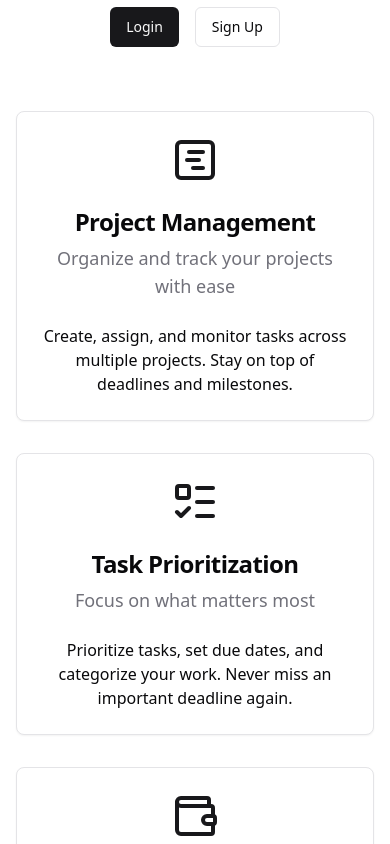
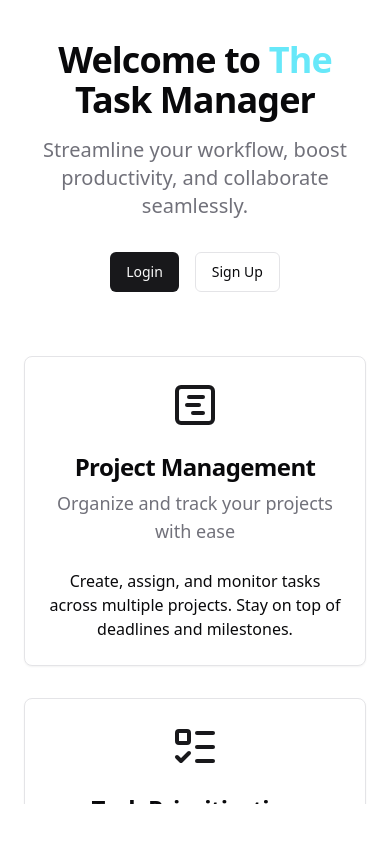
Before and after one commit to mantasjasikenas/web-application-design-web, a SvelteKit app: page / in a window 390 px wide. Shown: the top 844 px of the page. Built offline with nearby package versions, Linux system fonts and the light colour scheme; no server answers.

Commit message:
Fix home page layout

```diff
--- /dev/null
+++ b/src/lib/components/more.svelte
@@ -0,0 +1,18 @@
+<script lang="ts" module>
+	export type MoreProps = {
+		class?: string;
+		size?: string;
+	};
+</script>
+
+<script lang="ts">
+	const { class: className, size }: MoreProps = $props();
+</script>
+
+<svg width={size} height={size} class={className} viewBox="0 0 16 16">
+	<g></g>
+	<path
+		d="M2 6c-1.104 0-2 0.896-2 2s0.896 2 2 2 2-0.896 2-2-0.896-2-2-2zM2 9c-0.551 0-1-0.448-1-1s0.449-1 1-1 1 0.448 1 1-0.449 1-1 1zM8.5 6c-1.104 0-2 0.896-2 2s0.896 2 2 2 2-0.896 2-2-0.896-2-2-2zM8.5 9c-0.551 0-1-0.448-1-1s0.449-1 1-1 1 0.448 1 1-0.449 1-1 1zM15 6c-1.104 0-2 0.896-2 2s0.896 2 2 2 2-0.896 2-2-0.896-2-2-2zM15 9c-0.551 0-1-0.448-1-1s0.449-1 1-1 1 0.448 1 1-0.449 1-1 1z"
+		fill="currentColor"
+	/>
+</svg>
--- a/src/routes/(public)/+layout.svelte
+++ b/src/routes/(public)/+layout.svelte
@@ -1,16 +1,18 @@
 <script lang="ts">
 	import { goto } from '$app/navigation';
 	import { auth } from '$lib/auth.svelte';
+	import LoadingIndicator from '$lib/components/loading-indicator.svelte';
+	import { fade } from 'svelte/transition';
 
 	let { children } = $props();
 </script>
 
 {#if auth.isLoading}
-	<div class="flex h-screen items-center justify-center">Loading...</div>
+	<LoadingIndicator />
 {:else if auth.decodedToken}
 	{goto('/app')}
 {:else}
-	<div class="flex h-screen items-center justify-center">
+	<div class="w-svh flex h-svh items-center justify-center" in:fade>
 		{@render children?.()}
 	</div>
 {/if}
--- a/src/routes/(public)/+page.svelte
+++ b/src/routes/(public)/+page.svelte
@@ -10,40 +10,43 @@
 	import { GanttChartSquare, ListTodo, Wallet } from 'lucide-svelte';
 </script>
 
-<div class="container mx-auto px-4 py-12 flex flex-col items-center justify-center">
-	<main class="text-center max-w-4xl">
-		<h1 class="text-4xl font-extrabold tracking-tight lg:text-5xl mb-4">
+<div class="container flex h-full w-full items-center justify-center p-4 py-10">
+	<main class="flex h-full w-full flex-col items-center overflow-auto text-center">
+		<div class="m-auto px-2">
+			<div>
+				<h1 class="mb-4 text-4xl font-extrabold tracking-tight lg:text-5xl">
 					Welcome to <span class="text-cyan-300">The</span> Task Manager
 				</h1>
-		<p class="text-xl text-muted-foreground mb-8">
+				<p class="mb-8 text-xl text-muted-foreground">
 					Streamline your workflow, boost productivity, and collaborate seamlessly.
 				</p>
-		<div class="flex justify-center space-x-4 mb-16">
+				<div class="mb-16 flex justify-center space-x-4">
 					<Button href="/login" variant="default">Login</Button>
 					<Button href="/signup" variant="outline">Sign Up</Button>
 				</div>
+			</div>
 
 			<div class="grid gap-8 md:grid-cols-3">
-			<Card class="transition-all duration-300 hover:shadow-lg hover:-translate-y-1">
+				<Card class="transition-all duration-300 hover:-translate-y-1 hover:shadow-lg">
 					<CardHeader class="text-center">
-					<GanttChartSquare class="w-12 h-12 mb-4 text-primary mx-auto" />
-					<CardTitle class="text-2xl mb-2">Project Management</CardTitle>
+						<GanttChartSquare class="mx-auto mb-4 h-12 w-12 text-primary" />
+						<CardTitle class="mb-2 text-2xl">Project Management</CardTitle>
 						<CardDescription class="text-lg"
-						>Organize and track your projects with ease</CardDescription
-					>
+							>Organize and track your projects with ease
+						</CardDescription>
 					</CardHeader>
 					<CardContent>
 						<p class="text-center">
-						Create, assign, and monitor tasks across multiple projects. Stay on top of deadlines and
-						milestones.
+							Create, assign, and monitor tasks across multiple projects. Stay on top of deadlines
+							and milestones.
 						</p>
 					</CardContent>
 				</Card>
 
-			<Card class="transition-all duration-300 hover:shadow-lg hover:-translate-y-1">
+				<Card class="transition-all duration-300 hover:-translate-y-1 hover:shadow-lg">
 					<CardHeader class="text-center">
-					<ListTodo class="w-12 h-12 mb-4 text-primary mx-auto" />
-					<CardTitle class="text-2xl mb-2">Task Prioritization</CardTitle>
+						<ListTodo class="mx-auto mb-4 h-12 w-12 text-primary" />
+						<CardTitle class="mb-2 text-2xl">Task Prioritization</CardTitle>
 						<CardDescription class="text-lg">Focus on what matters most</CardDescription>
 					</CardHeader>
 					<CardContent>
@@ -54,10 +57,10 @@
 					</CardContent>
 				</Card>
 
-			<Card class="transition-all duration-300 hover:shadow-lg hover:-translate-y-1">
+				<Card class="transition-all duration-300 hover:-translate-y-1 hover:shadow-lg">
 					<CardHeader class="text-center">
-					<Wallet class="w-12 h-12 mb-4 text-primary mx-auto" />
-					<CardTitle class="text-2xl mb-2">Free to Use</CardTitle>
+						<Wallet class="mx-auto mb-4 h-12 w-12 text-primary" />
+						<CardTitle class="mb-2 text-2xl">Free to Use</CardTitle>
 						<CardDescription class="text-lg">Powerful tools at no cost</CardDescription>
 					</CardHeader>
 					<CardContent>
@@ -68,5 +71,6 @@
 					</CardContent>
 				</Card>
 			</div>
+		</div>
 	</main>
 </div>
--- a/src/routes/app/projects/+page.svelte
+++ b/src/routes/app/projects/+page.svelte
@@ -15,6 +15,7 @@
 	import * as Table from '$lib/components/ui/table/index.js';
 	import * as DropdownMenu from '$lib/components/ui/dropdown-menu/index.js';
 	import PageRoot from '$lib/components/page-root.svelte';
+	import More from '$lib/components/more.svelte';
 
 	const columns = ['Id', 'Name', 'Description', 'Created At'];
 
@@ -125,7 +126,7 @@
 											variant="ghost"
 											class="flex h-8 w-8 p-0 data-[state=open]:bg-muted"
 										>
-											<Ellipsis class="size-4" />
+											<More size="16" />
 											<span class="sr-only">Open Menu</span>
 										</Button>
 									{/snippet}
--- a/src/routes/app/projects/[id]/(components)/task-card.svelte
+++ b/src/routes/app/projects/[id]/(components)/task-card.svelte
@@ -3,7 +3,7 @@
 
 	export type TaskCardProps = {
 		task: Task;
-	}
+	};
 </script>
 
 <script lang="ts">
@@ -14,24 +14,28 @@
 	const { task }: TaskCardProps = $props();
 </script>
 
-
-<Card.Root class="w-[258px] min-h-[68px] hover:border-solid hover:border-gray-400 shrink-0">
-	<div class="flex flex-row p-4 gap-2">
-		<div class="flex items-center space-x-2 justify-start h-full">
-			<Checkbox checked={task.completed}  controlledChecked={true} />
+<Card.Root class="min-h-[68px] w-[258px] shrink-0 hover:border-solid hover:border-gray-400">
+	<div class="flex flex-row gap-2 p-4">
+		<div class="flex h-full items-center justify-start space-x-2">
+			<Checkbox class="cursor-default" checked={task.completed} controlledChecked={true} />
 		</div>
 
 		<div class="flex flex-col gap-1">
-			<div class="text-sm font-medium leading-none peer-disabled:cursor-not-allowed peer-disabled:opacity-70">
+			<div
+				class="text-sm font-medium leading-none peer-disabled:cursor-not-allowed peer-disabled:opacity-70"
+			>
 				{task.name}
 			</div>
 
-			<div class="text-xs font-medium hover:text-nowrap line-clamp-1 hover:line-clamp-none text-gray-400">
+			<div
+				class="line-clamp-1 text-xs font-medium text-gray-400 hover:line-clamp-none hover:text-nowrap"
+			>
 				{task.description}
 			</div>
 
 			<div
-				class="pt-3 text-xs font-medium leading-none text-gray-300 peer-disabled:cursor-not-allowed peer-disabled:opacity-70">
+				class="pt-3 text-xs font-medium leading-none text-gray-300 peer-disabled:cursor-not-allowed peer-disabled:opacity-70"
+			>
 				{formatDateDistance(task.dueDate)}
 			</div>
 		</div>
```
Lines whose indentation alone changed are shown as unchanged.
